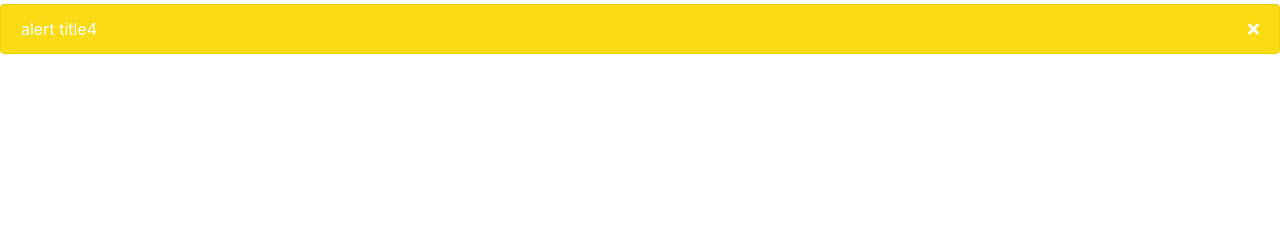
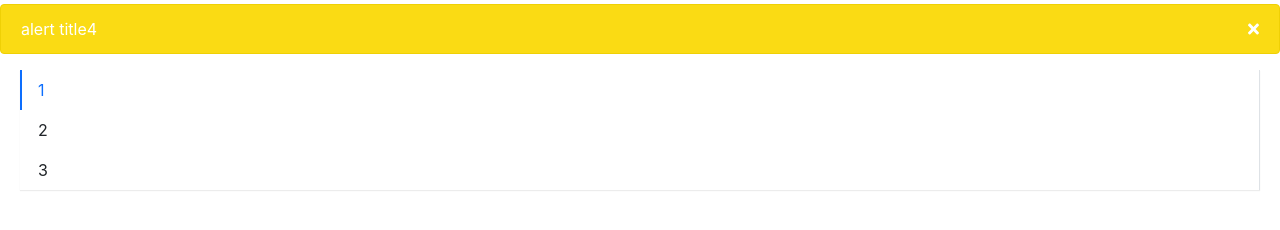
Before and after one commit to dannykbsoul/godlikedesign, a React (Create React App) app: page / in a window 1280 px wide. Shown: the part 412-642 px from the top of the page. Built offline with nearby package versions, Linux system fonts and the light colour scheme.

Commit message:
menu init

```diff
--- a/src/App.tsx
+++ b/src/App.tsx
@@ -4,6 +4,8 @@
 import Button, { ButtonType, ButtonSize } from "./components/Button/button";
 import Icon from "./components/Icon/icon";
 import Alert from "./components/Alert/alert";
+import Menu from "./components/Menu/menu";
+import MenuItem from "./components/Menu/menuItem";
 
 library.add(fas);
 
@@ -47,6 +49,11 @@
       />
       <Alert title="alert title3" type="danger" />
       <Alert title="alert title4" type="warning" />
+      <Menu defaultIndex={0} mode="vertical">
+        <MenuItem index={1}>1</MenuItem>
+        <MenuItem index={2}>2</MenuItem>
+        <MenuItem index={3}>3</MenuItem>
+      </Menu>
     </div>
   );
 }
--- /dev/null
+++ b/src/components/Menu/_style.scss
@@ -0,0 +1,121 @@
+.godlike-menu {
+    display: flex;
+    flex-wrap: wrap;
+    padding-left: 0;
+    margin-bottom: 30px;
+    list-style: none;
+    border-bottom: $menu-border-width solid $menu-border-color;
+    box-shadow: $menu-box-shadow;
+
+    >.menu-item {
+        padding: $menu-item-padding-y $menu-item-padding-x;
+        cursor: pointer;
+        transition: $menu-transition;
+
+        &:hover,
+        &:focus {
+            text-decoration: none;
+        }
+
+        &.is-disabled {
+            color: $menu-item-disabled-color;
+            pointer-events: none;
+            cursor: default;
+        }
+
+        &.is-active,
+        &:hover {
+            color: $menu-item-active-color;
+            border-bottom: $menu-item-active-border-width solid $menu-item-active-color;
+        }
+    }
+
+    .submenu-item {
+        position: relative;
+
+        .submenu-title {
+            display: flex;
+            align-items: center;
+        }
+
+        .arrow-icon {
+            transition: transform .25s ease-in-out;
+            margin-left: 3px;
+        }
+
+        &:hover {
+            .arrow-icon {
+                transform: rotate(180deg);
+            }
+        }
+    }
+
+    .is-vertical {
+        .arrow-icon {
+            transform: rotate(0deg) !important;
+        }
+    }
+
+    .is-vertical.is-opened {
+        .arrow-icon {
+            transform: rotate(180deg) !important;
+        }
+    }
+
+    .godlike-submenu {
+        //display: none;
+        list-style: none;
+        padding-left: 0;
+        white-space: nowrap;
+
+        //transition: $menu-transition;
+        .menu-item {
+            padding: $menu-item-padding-y $menu-item-padding-x;
+            cursor: pointer;
+            transition: $menu-transition;
+            color: $body-color;
+
+            &.is-active,
+            &:hover {
+                color: $menu-item-active-color !important;
+            }
+        }
+    }
+
+    .godlike-submenu.menu-opened {
+        //display: block;
+    }
+}
+
+.menu-horizontal {
+    >.menu-item {
+        border-bottom: $menu-item-active-border-width solid transparent;
+    }
+
+    .godlike-submenu {
+        position: absolute;
+        background: $white;
+        z-index: 100;
+        top: calc(100% + 8px);
+        left: 0;
+        border: $menu-border-width solid $menu-border-color;
+        box-shadow: $submenu-box-shadow;
+    }
+}
+
+.menu-vertical {
+    flex-direction: column;
+    border-bottom: 0px;
+    margin: 10px 20px;
+    border-right: $menu-border-width solid $menu-border-color;
+
+    >.menu-item {
+        border-left: $menu-item-active-border-width solid transparent;
+
+        &.is-active,
+        &:hover {
+            border-bottom: 0px;
+            border-left: $menu-item-active-border-width solid $menu-item-active-color;
+        }
+    }
+}
--- /dev/null
+++ b/src/components/Menu/menu.tsx
@@ -0,0 +1,78 @@
+import React, { FC, useState, createContext } from "react";
+import classNames from "classnames";
+import { MenuItemProps } from "./menuItem";
+
+type MenuMode = "horizontal" | "vertical";
+
+type SelectCallback = (selectedIndex: number) => void;
+
+export interface MenuProps {
+  //默认active的菜单项的索引值
+  defaultIndex?: number;
+  className?: string;
+  //menu类型 横向或纵向
+  mode?: MenuMode;
+  style?: React.CSSProperties;
+  //点击menu项触发的callback
+  onSelect?: SelectCallback;
+}
+
+interface IMenuContext {
+  index: number;
+  onSelect?: SelectCallback;
+}
+
+export const MenuContext = createContext<IMenuContext>({ index: 0 });
+
+const Menu: FC<MenuProps> = (props) => {
+  const { defaultIndex, className, mode, style, onSelect, children } = props;
+  const classes = classNames("godlike-menu", className, {
+    "menu-vertical": mode === "vertical",
+  });
+  const [currentActive, setActive] = useState(defaultIndex);
+
+  const handleClick = (index: number) => {
+    setActive(index);
+    if (onSelect) onSelect(index);
+  };
+
+  const passedContext: IMenuContext = {
+    index: currentActive ? currentActive : 0,
+    onSelect: handleClick,
+  };
+
+  const renderChildren = () => {
+    return React.Children.map(children, (child, index) => {
+      const childElement = child as React.FunctionComponentElement<
+        MenuItemProps
+      >;
+      const { displayName } = childElement.type;
+
+      if (displayName === "MenuItem") {
+        //需要给子组件自动添加index，如果用户没有传入index的话
+        return React.cloneElement(childElement, {
+          index,
+        });
+      } else {
+        console.error(
+          "Warning: Menu has a child which is not a MenuItem component"
+        );
+      }
+    });
+  };
+
+  return (
+    <ul className={classes} style={style}>
+      <MenuContext.Provider value={passedContext}>
+        {renderChildren()}
+      </MenuContext.Provider>
+    </ul>
+  );
+};
+
+Menu.defaultProps = {
+  defaultIndex: 0,
+  mode: "horizontal",
+};
+
+export default Menu;
--- /dev/null
+++ b/src/components/Menu/menuItem.tsx
@@ -0,0 +1,33 @@
+import React, { FC, useContext } from "react";
+import classNames from "classnames";
+import { MenuContext } from "./menu";
+
+export interface MenuItemProps {
+  index?: number;
+  disabled?: boolean;
+  className?: string;
+  style?: React.CSSProperties;
+}
+
+const MenuItem: FC<MenuItemProps> = (props) => {
+  const { index, disabled, className, style, children } = props;
+  const context = useContext(MenuContext);
+  const classes = classNames("menu-item", className, {
+    "is-disabled": disabled,
+    "is-active": context.index === index,
+  });
+  const handleClick = () => {
+    if (context.onSelect && !disabled && typeof index === "number")
+      context.onSelect(index);
+  };
+
+  return (
+    <li className={classes} style={style} onClick={handleClick}>
+      {children}
+    </li>
+  );
+};
+
+MenuItem.displayName = "MenuItem";
+
+export default MenuItem;
--- a/src/styles/index.scss
+++ b/src/styles/index.scss
@@ -18,3 +18,6 @@
 
 //alert
 @import "../components/Alert/style";
+
+// menu
+@import "../components/Menu/style";
```
Also changed, not shown: 1 other file (tests, documents, lock files or other folders).
